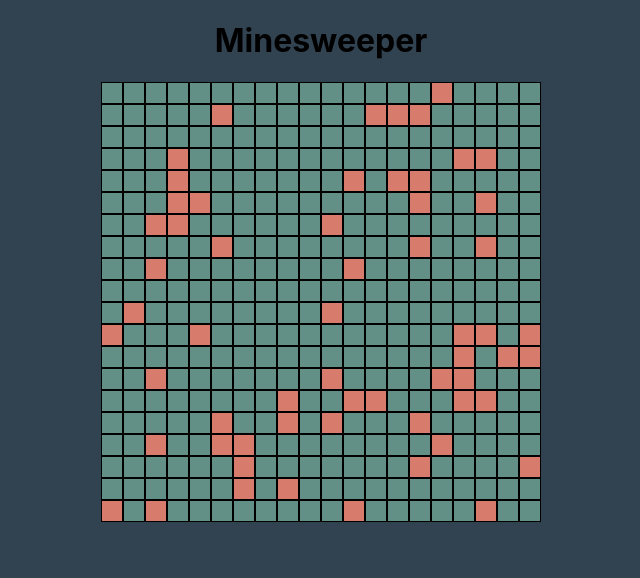
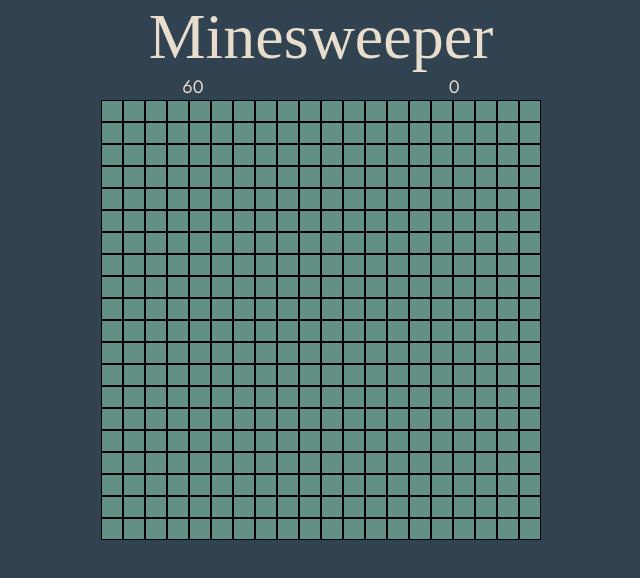
Before and after one commit to kvssr/minesweeper, a React (Create React App) app: page / in a window 1280 px wide. Shown: the top 578 px of the page, without its empty margins (319-959 px from the left). Built offline with nearby package versions, Linux system fonts and the light colour scheme; a web font is replaced by a local one.

Commit message:
Added basic functions and timer

```diff
--- a/src/components/Cell.jsx
+++ b/src/components/Cell.jsx
@@ -1,7 +1,37 @@
 import React from "react";
 
-const Cell = ({ value, x, y, visible }) => {
-  return <div className="board-cell">{visible ? value : ""}</div>;
+const Cell = ({
+  props,
+  onMouseDown,
+  onClick,
+  gameState,
+  decreaseFlagCount,
+}) => {
+  let { value, x, y, visible } = props;
+  let bomb = "";
+  let visibleColour = "";
+  if (visible) {
+    bomb = value === 9 ? "bomb" : "";
+    visibleColour = "visible";
+    value = value === 9 ? "💣" : value;
+    value = value === 0 ? "" : value;
+  }
+  if (gameState === "failed" && value === 9) {
+    visible = true;
+    value = "💣";
+  }
+  let flagged = props.flagged ? "flagged" : "";
+  return (
+    <div
+      className={`board-cell ${bomb} ${visibleColour} ${flagged}`}
+      key={`b-cell-${x}`}
+      id={`${y}-${x}`}
+      onMouseDown={onMouseDown}
+      onClick={onClick}
+    >
+      {visible ? value : ""}
+    </div>
+  );
 };
 
 export default Cell;
--- /dev/null
+++ b/src/components/Timer.jsx
@@ -0,0 +1,26 @@
+import React, { useEffect, useState } from "react";
+
+const Timer = ({ gameState }) => {
+  let time = 0;
+  const [timeR, setTimeR] = useState(time);
+
+  useEffect(() => {
+    if (gameState === "start") {
+      const interval = setInterval(() => {
+        // console.log("🚀 ~ useEffect ~ interval start:", time, interval);
+        time++;
+        setTimeR(time);
+      }, 1000);
+      return () => {
+        clearInterval(interval);
+      };
+    }
+  }, [gameState]);
+  return (
+    <div>
+      <p>{timeR}</p>
+    </div>
+  );
+};
+
+export default Timer;
--- a/src/utils/generator.js
+++ b/src/utils/generator.js
@@ -3,7 +3,14 @@ const generatePuzzle = (x = 20, y = 20, bombs = 60) => {
   for (let i = 0; i < y; i++) {
     puzzle[i] = [];
     for (let j = 0; j < x; j++) {
-      puzzle[i][j] = { value: 0, visible: false, visited: false };
+      puzzle[i][j] = {
+        value: 0,
+        visible: false,
+        visited: false,
+        x: j,
+        y: i,
+        flagged: false,
+      };
     }
   }
 
@@ -45,6 +52,7 @@ export const revealArea = (puzzle, x, y) => {
 
   puzzle[y][x].visible = true;
   puzzle[y][x].visited = true;
+  puzzle[y][x].flagged = false;
   for (let i = startY; i < endY; i++) {
     for (let j = startX; j < endX; j++) {
       if (puzzle[i][j].visited === false && puzzle[i][j].value === 0) {
@@ -53,6 +61,7 @@ export const revealArea = (puzzle, x, y) => {
       if (puzzle[i][j].visited) continue;
       puzzle[i][j].visible = true;
       puzzle[i][j].visited = true;
+      puzzle[i][j].flagged = false;
     }
   }
 
--- a/src/views/game/index.jsx
+++ b/src/views/game/index.jsx
@@ -1,23 +1,64 @@
-import React, { useState } from "react";
+import React, { useEffect, useState } from "react";
 import generatePuzzle from "../../utils/generator";
 import { revealArea } from "../../utils/generator";
+import Cell from "../../components/Cell";
+import "../../assets/shared.css";
+import Timer from "../../components/Timer";
 
 const Game = () => {
-  const [puzzle, setPuzzle] = useState(generatePuzzle());
-  console.log("puzzle", puzzle);
+  let bombs = 60;
+  let visibleCells = 0;
+  const [bombCount, setBombCount] = useState(bombs);
+  const [puzzle, setPuzzle] = useState(generatePuzzle(20, 20, bombCount));
+  const [gameState, setGameState] = useState("pregame");
+  const winCondition = puzzle.length * puzzle[0].length - bombs;
+  // console.log("puzzle", puzzle);
+
+  useEffect(() => {
+    const handleContextmenu = (e) => {
+      e.preventDefault();
+    };
+    document.addEventListener("contextmenu", handleContextmenu);
+    return function cleanup() {
+      document.removeEventListener("contextmenu", handleContextmenu);
+    };
+  }, []);
+
+  useEffect(() => {
+    let flags = 0;
+    for (let i = 0; i < puzzle.length; i++) {
+      for (let j = 0; j < puzzle[0].length; j++) {
+        if (puzzle[i][j].flagged) flags++;
+        if (puzzle[i][j].visible) visibleCells++;
+      }
+    }
+    setBombCount(bombs - flags);
+    if (visibleCells === winCondition) setGameState("won");
+  }, [puzzle]);
 
   const handleCellClick = (e) => {
-    console.log("handle click", e.target);
+    // console.log("handle click", e.target);
+    if (gameState === "pregame") setGameState("start");
+    if (gameState === "failed" || gameState === "won") return;
+    console.log("🚀 ~ handleCellClick ~ gameState:", gameState);
+    // if (e.target.innerText === "🚩") return;
     let id = e.target.id.split("-");
     let i = Number(id[0]);
     let j = Number(id[1]);
     if (puzzle[i][j].visible) return;
-    // e.target.innerText = puzzle[i][j].value;
-    // puzzle[i][j].visible = true;
+    if (puzzle[i][j].flagged) return;
+    if (puzzle[i][j].value === 9) {
+      setGameState("failed");
+      return;
+    }
     if (puzzle[i][j].value === 0) setPuzzle([...revealArea(puzzle, j, i)]);
     puzzle[i][j].visible = true;
     setPuzzle([...puzzle]);
-    // setPuzzle([...puzzle]);
+  };
+
+  const decreaseFlagCount = () => {
+    setBombCount(bombCount + 1);
+    console.log("🚀 ~ decreaseFlagCount ~ bombCount:", bombCount);
   };
 
   const handleCellMouseEnter = (e) => {
@@ -36,9 +77,32 @@ const Game = () => {
     e.target.innerText = puzzle[i][j].value;
   };
 
+  const handleCellMouseClick = (e) => {
+    e.preventDefault();
+    console.log("🚀 ~ handleCellMouseClick ~ e:", e);
+    if (gameState === "failed" || gameState === "won") return;
+    let id = e.target.id.split("-");
+    let i = id[0];
+    let j = id[1];
+    if (puzzle[i][j].visible) return;
+    if (e.buttons === 2) {
+      puzzle[i][j].flagged = !puzzle[i][j].flagged;
+      setBombCount(bombCount - 1);
+      setPuzzle([...puzzle]);
+    }
+  };
+
   return (
     <div className="container">
-      <h1>Minesweeper</h1>
+      <header>
+        <h1>Minesweeper</h1>
+      </header>
+      <div className="score-board">
+        <div className="bomb-counter">
+          <p>{bombCount}</p>
+        </div>
+        <Timer gameState={gameState} />
+      </div>
       <div className="board">
         {puzzle.map((row, i) => {
           return (
@@ -47,20 +111,14 @@ const Game = () => {
               key={`b-row-${i}`}
             >
               {row.map((cell, j) => {
-                let bomb = "";
-                let value = cell.visible ? cell.value : "";
-                if (cell.value === 9) bomb = "bomb";
                 return (
-                  <div
-                    className={`board-cell ${bomb}`}
-                    key={`b-cell-${j}`}
-                    id={`${i}-${j}`}
+                  <Cell
+                    props={puzzle[i][j]}
+                    onMouseDown={handleCellMouseClick}
                     onClick={handleCellClick}
-                    onMouseEnter={handleCellMouseEnter}
-                    onMouseLeave={handleCellMouseLeave}
-                  >
-                    {value}
-                  </div>
+                    gameState={gameState}
+                    decreaseFlagCount={decreaseFlagCount}
+                  />
                 );
               })}
             </div>
```
